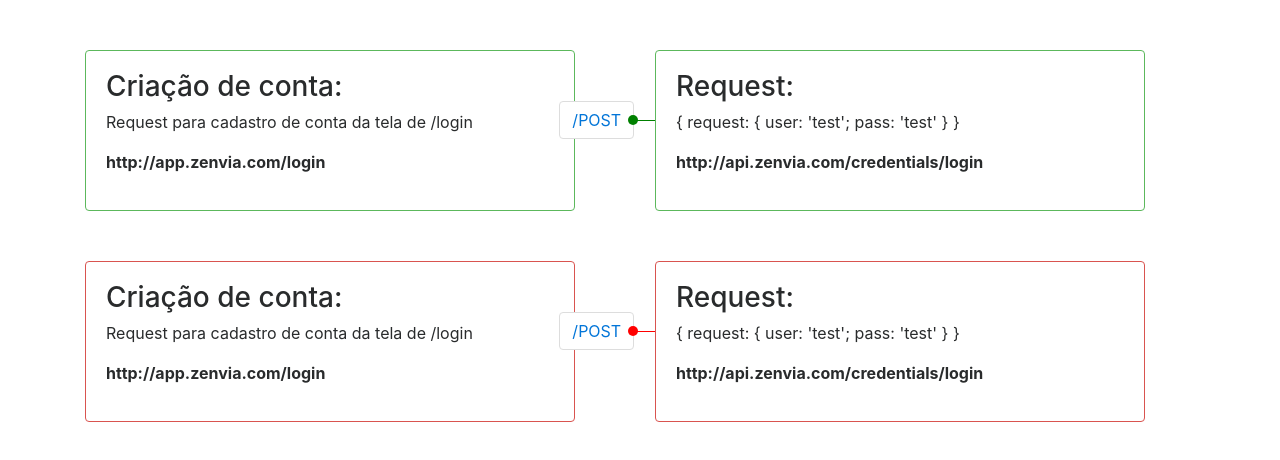
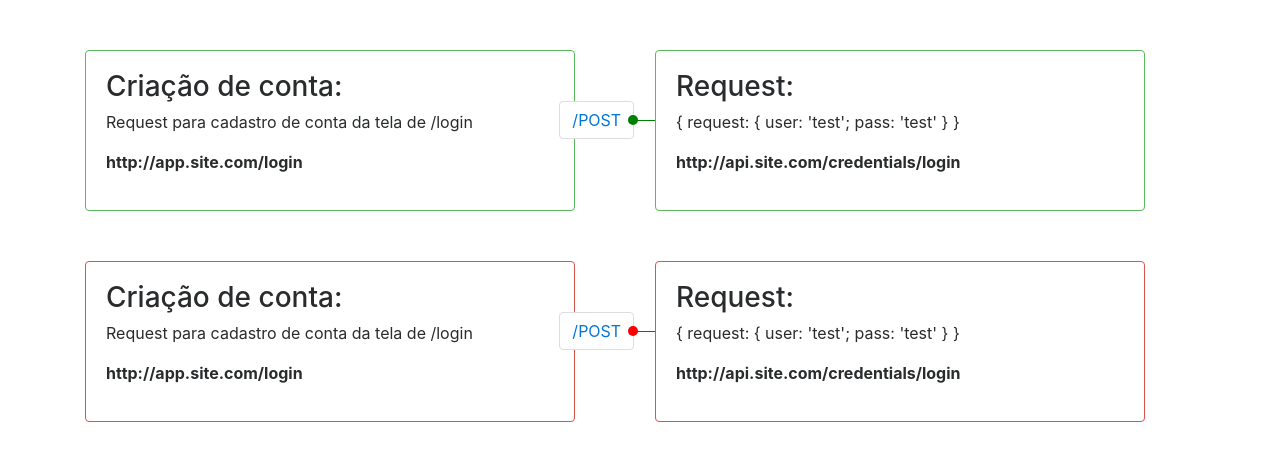
Before and after one commit to lucasinocente/flow-connector, a website: page src/index.html in a window 1280 px wide. Drawn offline with nearby package versions, Linux system fonts and the light colour scheme.

Commit message:
Change example

```diff
--- a/src/index.html
+++ b/src/index.html
@@ -24,7 +24,7 @@
                         <div class="card-block">
                             <h3>Criação de conta:</h3>
                             <p>Request para cadastro de conta da tela de /login</p>
-                            <p><strong>http://app.zenvia.com/login</strong></p>
+                            <p><strong>http://app.site.com/login</strong></p>
                         </div>
                         <div>
                             <ul class="flow-connector-nav ----- pagination">
@@ -51,7 +51,7 @@
                                     user: 'test';
                                     pass: 'test'
                                 } }</p>
-                            <p><strong>http://api.zenvia.com/credentials/login</strong></p>
+                            <p><strong>http://api.site.com/credentials/login</strong></p>
                         </div>
                     </div>
                 </div>
@@ -65,7 +65,7 @@
                         <div class="card-block">
                             <h3>Criação de conta:</h3>
                             <p>Request para cadastro de conta da tela de /login</p>
-                            <p><strong>http://app.zenvia.com/login</strong></p>
+                            <p><strong>http://app.site.com/login</strong></p>
                         </div>
                         <div>
                             <ul class="flow-connector-nav ----- pagination">
@@ -92,7 +92,7 @@
                                     user: 'test';
                                     pass: 'test'
                                 } }</p>
-                            <p><strong>http://api.zenvia.com/credentials/login</strong></p>
+                            <p><strong>http://api.site.com/credentials/login</strong></p>
                         </div>
                     </div>
                 </div>
```
